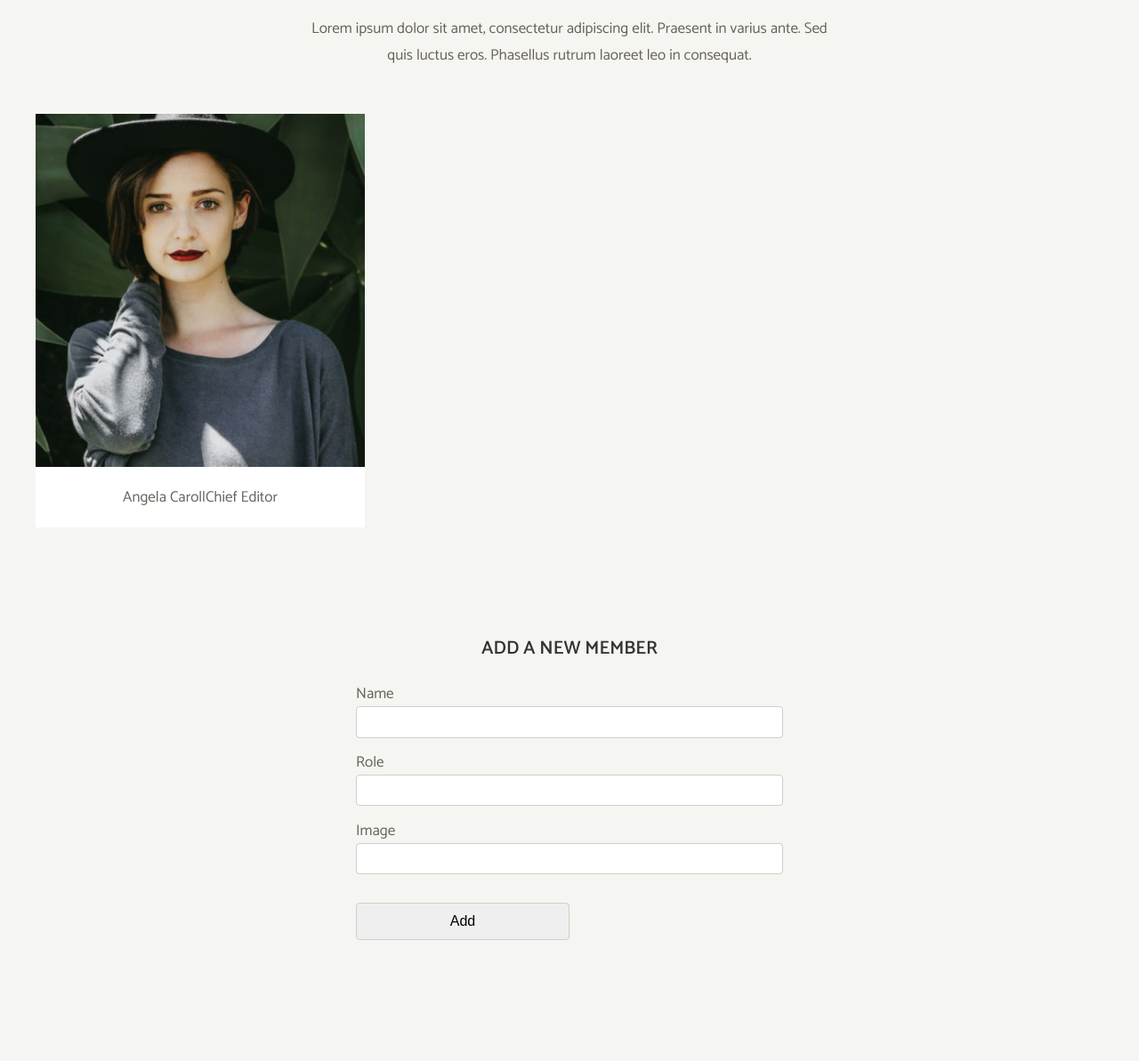
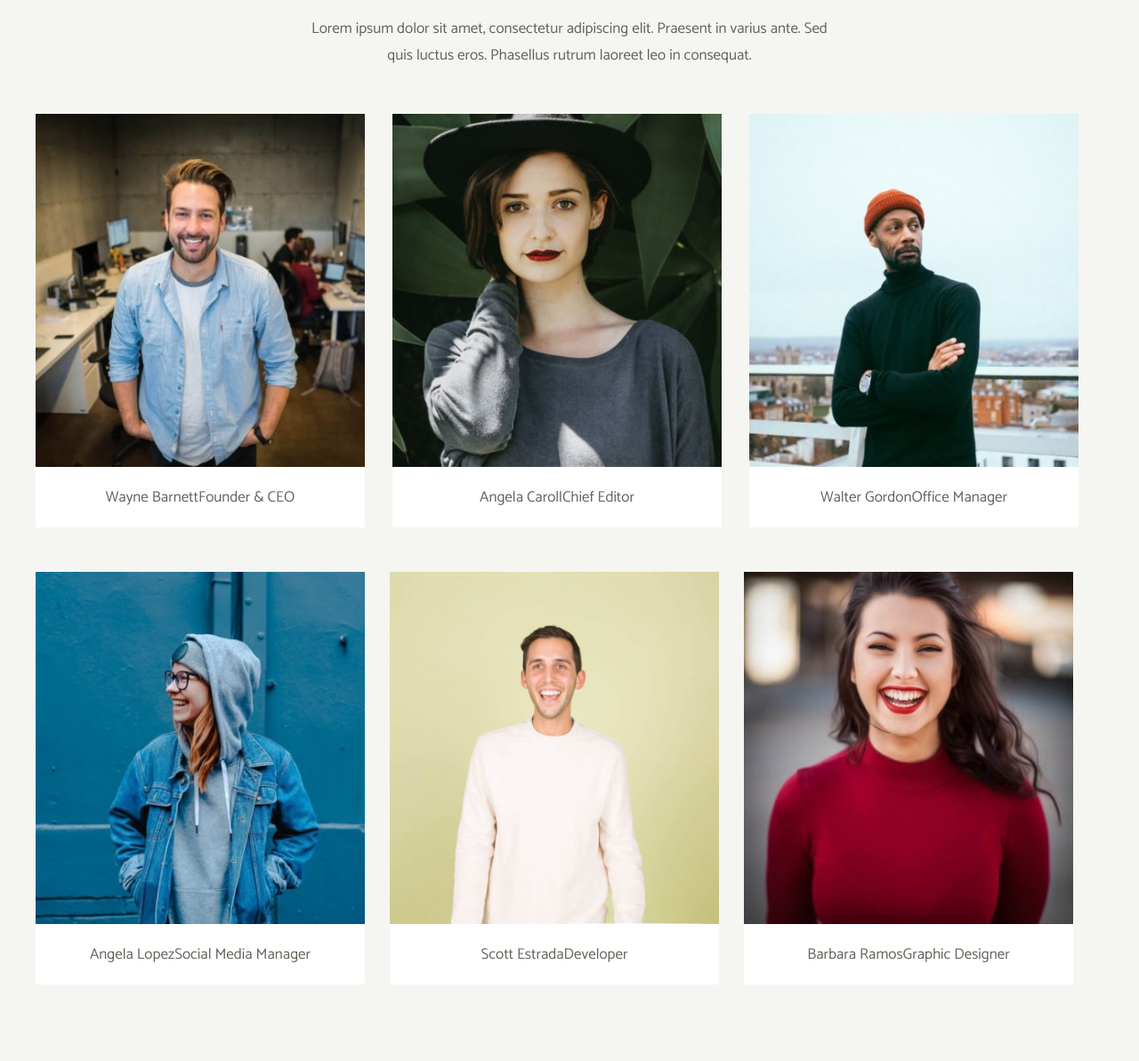
Before and after one commit to Ikinidae/js-our-team, a plain HTML site: page index.html in a window 1280 px wide. Shown: the part 107-1300 px from the top of the page at 89% size. Before the commit the page ends 1230 px from the top, so only its background shows below. Drawn offline with Linux system fonts and the light colour scheme.

```diff
--- a/index.html
+++ b/index.html
@@ -42,6 +42,41 @@
             <div class="card-text">
             </div>
           </div>
+
+          <div class="team-card">
+            <div class="card-image">
+            </div>
+            <div class="card-text">
+            </div>
+          </div>
+
+          <div class="team-card">
+            <div class="card-image">
+            </div>
+            <div class="card-text">
+            </div>
+          </div>
+
+          <div class="team-card">
+            <div class="card-image">
+            </div>
+            <div class="card-text">
+            </div>
+          </div>
+
+          <div class="team-card">
+            <div class="card-image">
+            </div>
+            <div class="card-text">
+            </div>
+          </div>
+
+          <div class="team-card">
+            <div class="card-image">
+            </div>
+            <div class="card-text">
+            </div>
+          </div>
         </div>
       </div>
     </section>
--- a/script.js
+++ b/script.js
@@ -31,21 +31,85 @@ const members = [
     }
 ]
 
+// comandi per prima card
 var img1 = document.createElement("img");
-img1.src = members[1].Foto;
+img1.src = members[0].Foto;
 const imgDiv = document.getElementsByClassName("card-image");
 imgDiv[0].appendChild(img1);
 
 var h31 = document.createElement("h3");
-h31 = members[1].Nome;
+h31 = members[0].Nome;
 const textDiv = document.getElementsByClassName("card-text");
 textDiv[0].append(h31);
 
 var p1 = document.createElement("p");
-p1 = members[1].Ruolo;
+p1 = members[0].Ruolo;
 textDiv[0].append(p1);
 
-// const teamCont = document.getElementsByClassName("team-container");
+// comandi per seconda card
+var img2 = document.createElement("img");
+img2.src = members[1].Foto;
+imgDiv[1].appendChild(img2);
+
+var h32 = document.createElement("h3");
+h32 = members[1].Nome;
+textDiv[1].append(h32);
+
+var p2 = document.createElement("p");
+p2 = members[1].Ruolo;
+textDiv[1].append(p2);
+
+// comandi per terza card
+var img3 = document.createElement("img");
+img3.src = members[2].Foto;
+imgDiv[2].appendChild(img3);
+
+var h33 = document.createElement("h3");
+h33 = members[2].Nome;
+textDiv[2].append(h33);
+
+var p3 = document.createElement("p");
+p3 = members[2].Ruolo;
+textDiv[2].append(p3);
+
+// comandi per quarta card
+var img4 = document.createElement("img");
+img4.src = members[3].Foto;
+imgDiv[3].appendChild(img4);
+
+var h34 = document.createElement("h3");
+h34 = members[3].Nome;
+textDiv[3].append(h34);
+
+var p4 = document.createElement("p");
+p4 = members[3].Ruolo;
+textDiv[3].append(p4);
+
+// comandi per quinta card
+var img5 = document.createElement("img");
+img5.src = members[4].Foto;
+imgDiv[4].appendChild(img5);
+
+var h35 = document.createElement("h3");
+h35 = members[4].Nome;
+textDiv[4].append(h35);
+
+var p5 = document.createElement("p");
+p5 = members[4].Ruolo;
+textDiv[4].append(p5);
+
+// comandi per sesta card
+var img6 = document.createElement("img");
+img6.src = members[5].Foto;
+imgDiv[5].appendChild(img6);
+
+var h36 = document.createElement("h3");
+h36 = members[5].Nome;
+textDiv[5].append(h36);
+
+var p6 = document.createElement("p");
+p6 = members[5].Ruolo;
+textDiv[5].append(p6);
 
 // function help (numEl) {
 //     var img(numEl) = document.createElement("img");
```
